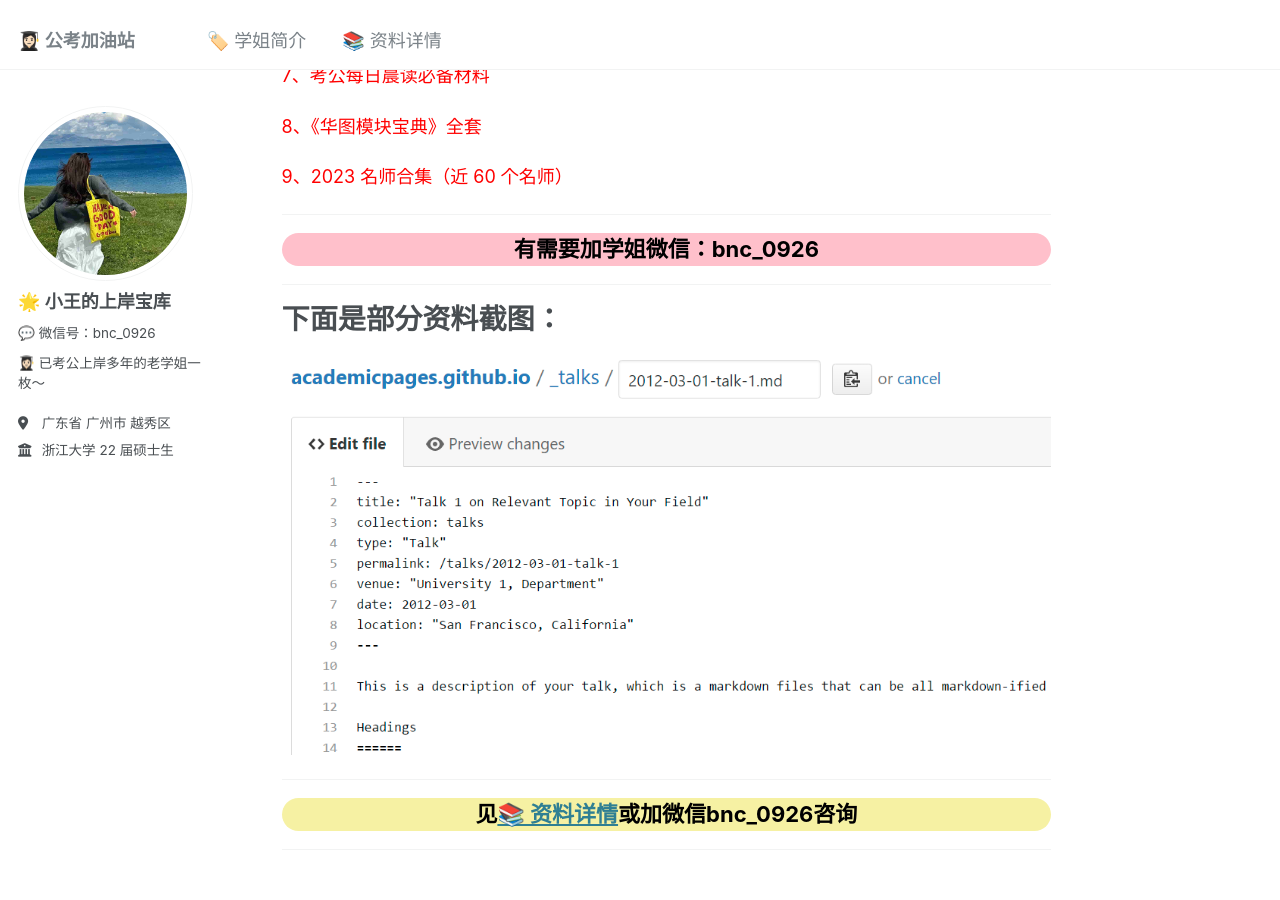
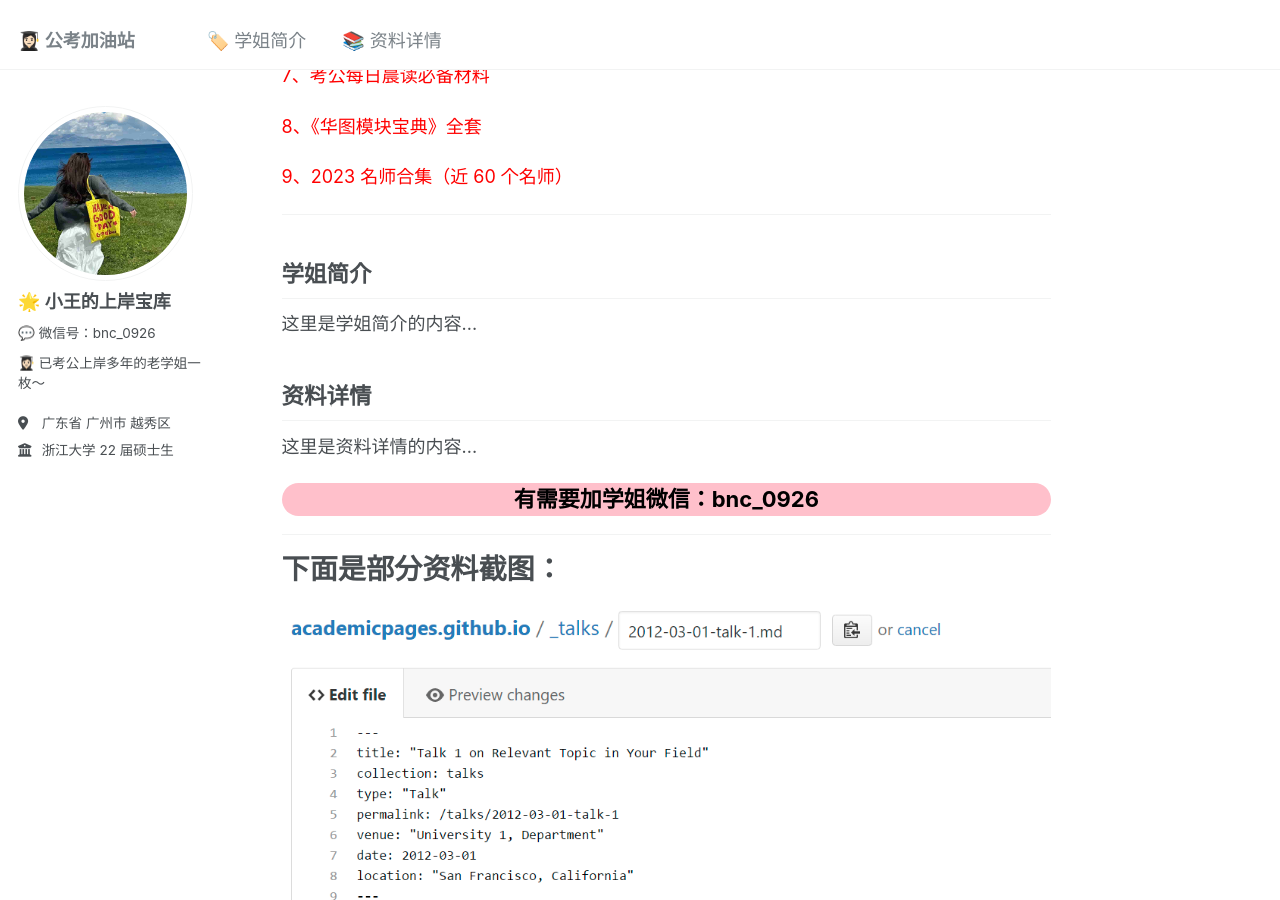
Before and after one commit to KnowledgeStoreVIP/GkStoreVIP.github.io, a Jekyll site: the page built from _pages/about.md, in a window 1280 px wide and 900 px high, scrolled down 574 px. Built offline with Jekyll 4.4.1, drawn with Linux system fonts in a browser that asks for light colours; comment, search, counter and statistics services are not loaded.

Commit message:
Update about.md

```diff
--- a/_pages/about.md
+++ b/_pages/about.md
@@ -37,6 +37,16 @@ redirect_from:
 
 ------
 
+<div id="about">
+  <h2>学姐简介</h2>
+  <p>这里是学姐简介的内容...</p>
+</div>
+
+<div id="details">
+  <h2>资料详情</h2>
+  <p>这里是资料详情的内容...</p>
+</div>
+
 <div style="text-align: center; font-size: 22px; background-color: #FFC0CB; color: black; font-weight: bold; border-radius: 24px;">
 有需要加学姐微信：bnc_0926
 </div>
```
